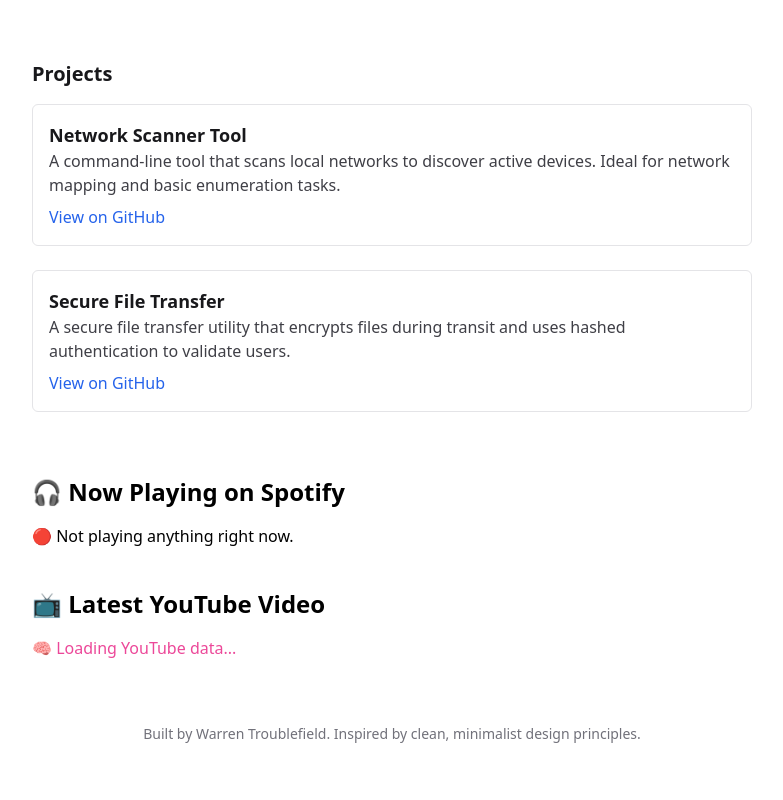
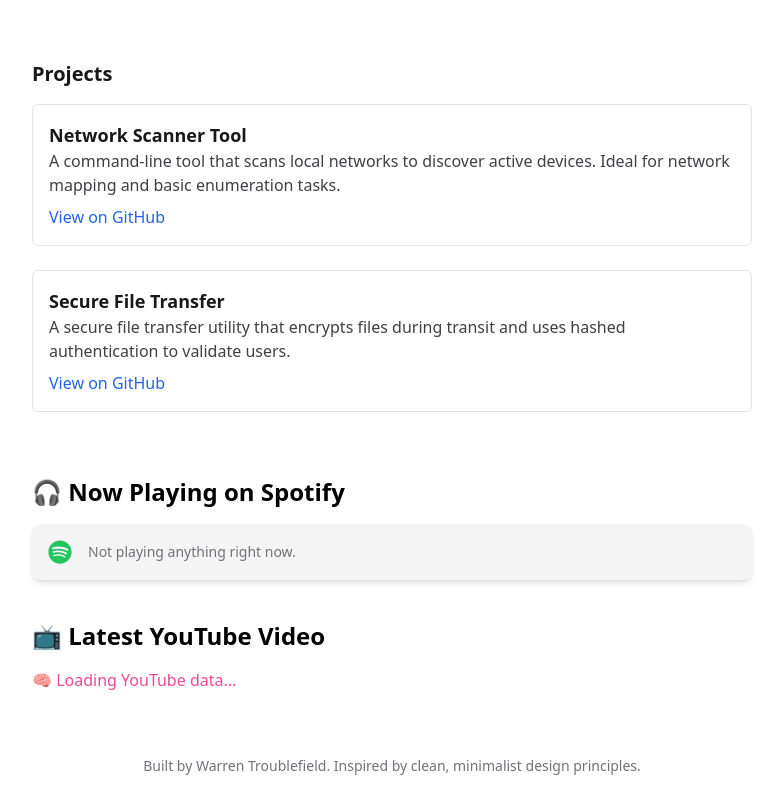
Before and after one commit to WarrenTroublefield/warren-portfolio, a React (Vite) app: page / in a window 1280 px wide. Shown: the part 1534-2334 px from the top of the page, without its empty margins (248-1031 px from the left). Before the commit the page ends 2302 px from the top, so only its background shows below. Built offline with nearby package versions, Linux system fonts and the light colour scheme; no server answers; the HTML template or start-up script is replaced by a standard one.

Commit message:
Add files via upload

```diff
--- a/src/components/SpotifyDisplay.jsx
+++ b/src/components/SpotifyDisplay.jsx
@@ -1,46 +1,45 @@
+
 import React, { useEffect, useState } from "react";
+import { FaSpotify } from "react-icons/fa";
 
-function SpotifyDisplay() {
+const SpotifyDisplay = () => {
   const [track, setTrack] = useState(null);
-  const [loading, setLoading] = useState(true);
 
   useEffect(() => {
     const fetchNowPlaying = async () => {
       try {
-        const res = await fetch("https://warren-portfolio-eu71.vercel.app/api/spotify");
+        const res = await fetch("/api/spotify");
         const data = await res.json();
         setTrack(data);
-      } catch (err) {
-        console.error("Spotify fetch error:", err);
-      } finally {
-        setLoading(false);
+      } catch (error) {
+        console.error("Failed to fetch Spotify data", error);
       }
     };
 
     fetchNowPlaying();
+    const interval = setInterval(fetchNowPlaying, 10000);
+    return () => clearInterval(interval);
   }, []);
 
-  if (loading) {
-    return <p>🔄 Loading Spotify data...</p>;
-  }
-
-  if (!track || !track.isPlaying) {
-    return <p>🔴 Not playing anything right now.</p>;
-  }
-
   return (
-    <div className="flex items-center space-x-4">
-      <img
-        src={track.albumImageUrl}
-        alt="Album Cover"
-        className="w-16 h-16 rounded shadow-md"
-      />
-      <div>
-        <p className="font-medium">{track.title}</p>
-        <p className="text-sm text-gray-500 dark:text-gray-400">{track.artist}</p>
+    <div className="bg-zinc-100 dark:bg-zinc-800 p-4 rounded-lg shadow-md">
+      <div className="flex items-center space-x-4">
+        <FaSpotify className="text-green-500 text-2xl" />
+        {track && track.isPlaying ? (
+          <div>
+            <div className="font-semibold">{track.title}</div>
+            <div className="text-sm text-zinc-500 dark:text-zinc-400">
+              {track.artist}
+            </div>
+          </div>
+        ) : (
+          <div className="text-sm text-zinc-500 dark:text-zinc-400">
+            Not playing anything right now.
+          </div>
+        )}
       </div>
     </div>
   );
-}
+};
 
 export default SpotifyDisplay;
```
